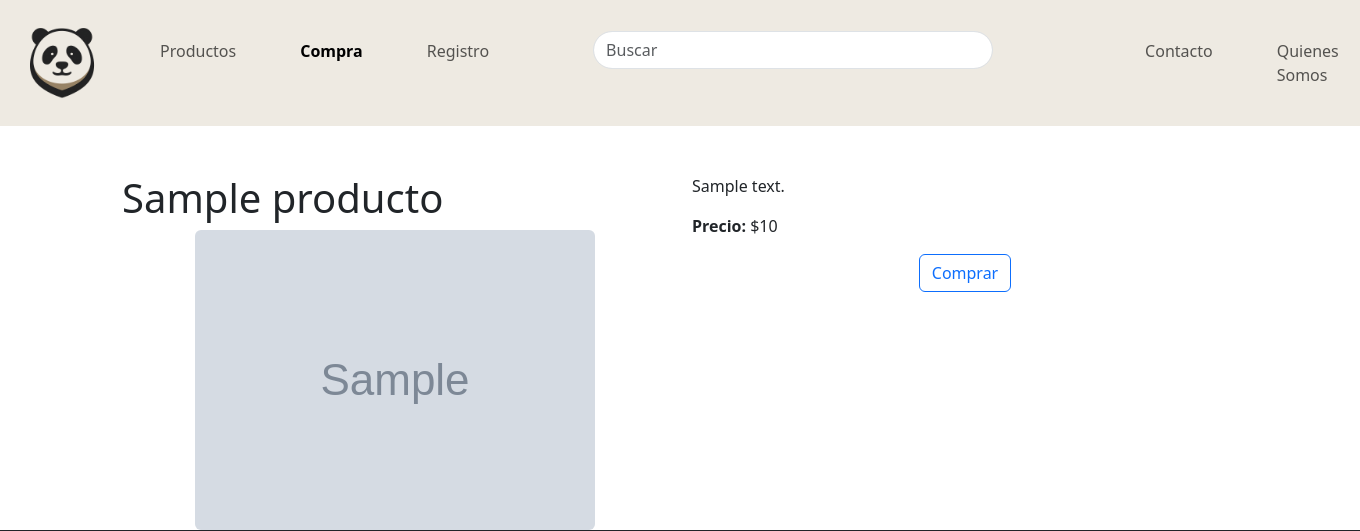
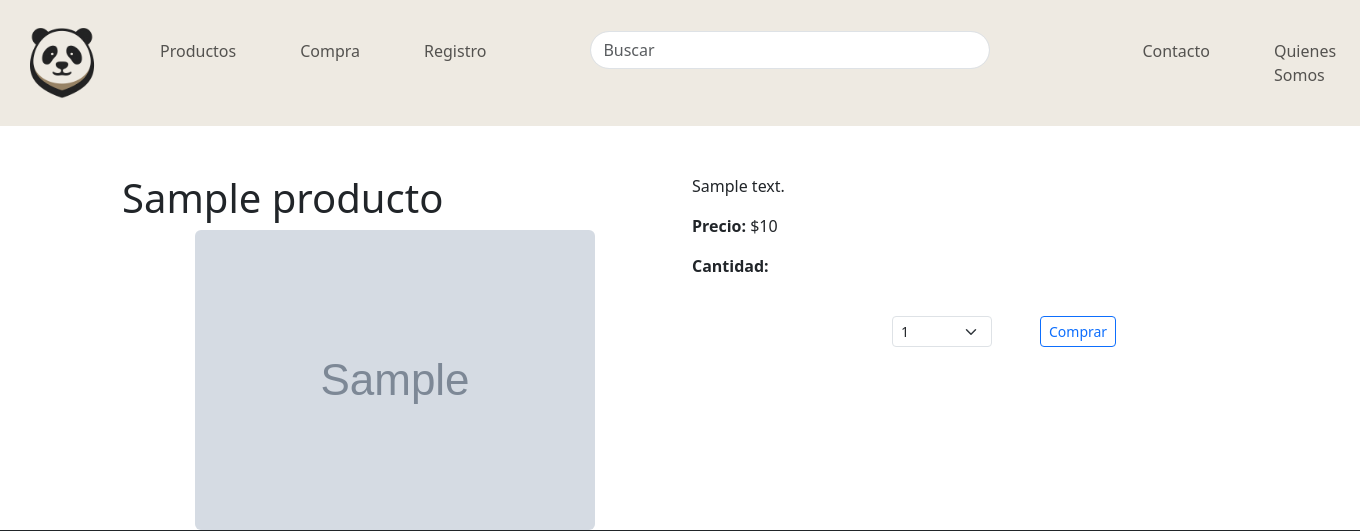
Before and after one commit to juanjose-gp/seguridad_web, a PHP site: page /Productos/Articulo.php?id_producto=1 in a window 1360 px wide. Shown: the top 531 px of the page. Run offline with PHP 8.4, Linux system fonts and the light colour scheme; tables that the repository leaves empty or names only in its code hold one stand-in row (values such as "Sample post"); grey boxes marked "Sample" are stand-in pictures.

Commit message:
cambios del headeer y de articulos
quite la negrilla de compra en el header y agregue la opcion de seleccionar la cantidad del productos deseados para comprar

```diff
--- a/Productos/Articulo.php
+++ b/Productos/Articulo.php
@@ -34,9 +34,28 @@
                     <div class="col-md-6">
                         <p><?= $producto['descripcion'] ?></p>
                         <p><strong>Precio:</strong> $<?= number_format($producto['precio'], 0, ',', '.') ?></p>
-                        <div class="d-flex justify-content-center">
-                            <a href="../Compra/F_compra.php" class="btn btn-outline-primary">Comprar</a>
+                        <div class="d-flex align-items-center gap-2">
+                            <div>
+                                <label for="cantidad" class="form-label"><strong>Cantidad:</strong></label>
+                                <div class="d-flex align-items-center gap-5" style="margin-left: 200px; margin-top: 30px;">
+                                    <select id="cantidad" name="cantidad" class="form-select form-select-sm" style="width: 100px;">
+                                        <option value="1">1</option>
+                                        <option value="2">2</option>
+                                        <option value="3">3</option>
+                                        <option value="4">4</option>
+                                        <option value="5">5</option>
+                                        <option value="6">6</option>
+                                        <option value="7">7</option>
+                                        <option value="8">8</option>
+                                        <option value="9">9</option>
+                                        <option value="10">10</option>
+                                    </select>
+                                    <a href="../Compra/F_compra.php" class="btn btn-outline-primary btn-sm ">Comprar</a>
+                                </div>
+
+                            </div>
                         </div>
+
                     </div>
                 </div>
             </div>
--- a/includes/Header.php
+++ b/includes/Header.php
@@ -14,12 +14,13 @@
       </button>
       <div class="collapse navbar-collapse" id="navbarNav">
         <ul class="navbar-nav gap-5">
+
           <li class="nav-item ms-4">
             <a class="nav-link" href="../Inicio/Inicio.php">Productos</a>
           </li>
           <li class="nav-item">
             <a
-              class="nav-link active fw-semibold"
+              class="nav-link "
               aria-current="page"
               href="../Compra/F_compra.php">Compra</a>
           </li>
```
